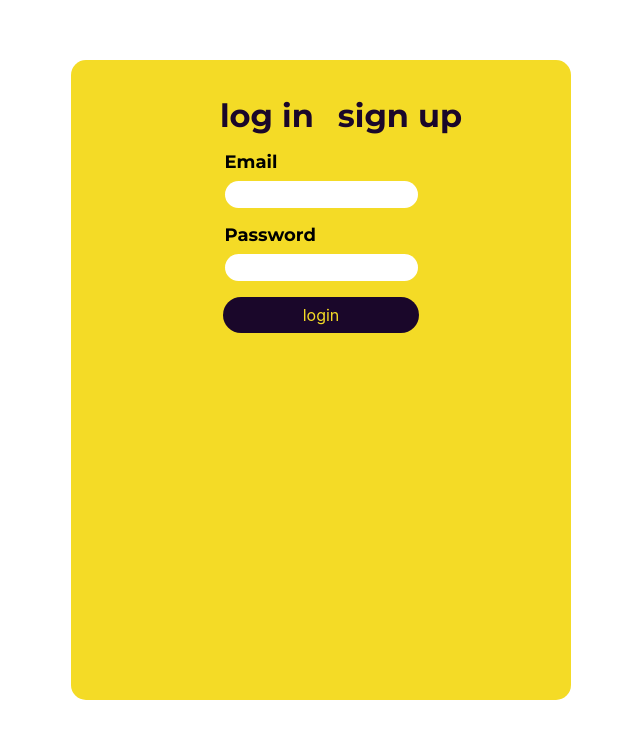
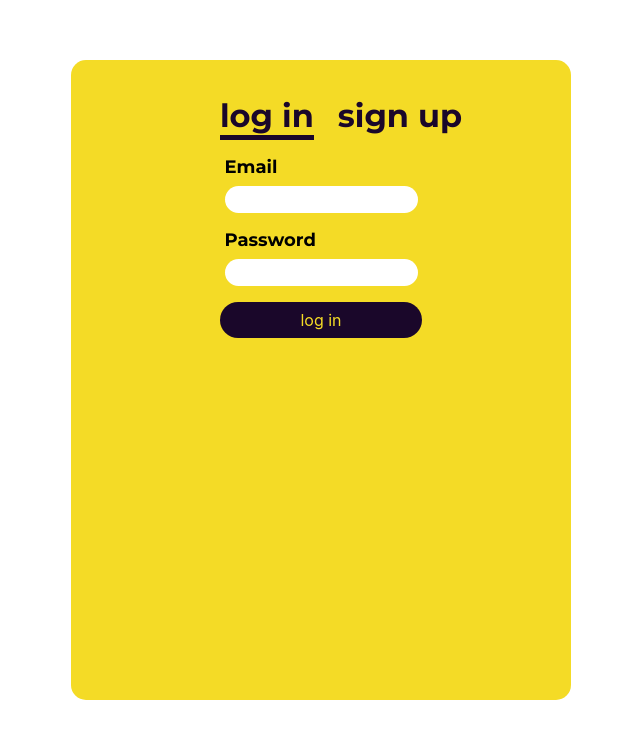
Before and after one commit to matheus-hro/GA-Final-Project-CaseCount, a React (Create React App) app: page /login in a window 1280 px wide. Shown: the top 738 px of the page, without its empty margins (319-959 px from the left). Built offline with nearby package versions, Linux system fonts and the light colour scheme.

Commit message:
last css bit

```diff
--- a/src/components/LoginForm/LoginForm.css
+++ b/src/components/LoginForm/LoginForm.css
@@ -28,3 +28,6 @@ form button {
   padding: 8px 80px;
   border-radius: 20px;
 }
+.activeTab {
+  border-bottom: 5px solid #1A072A;
+}
--- a/src/components/LoginForm/LoginForm.jsx
+++ b/src/components/LoginForm/LoginForm.jsx
@@ -47,7 +47,7 @@ export default class LoginForm extends React.Component {
            <label><span>Password</span>
             <input type="password" name="password" value={this.state.password} onChange={this.handleChange} required/>
            </label>
-          <button onClick={this.handleSubmit}>login</button>
+          <button onClick={this.handleSubmit}>log in</button>
          </form>
             <p>{this.state.error}</p>
       </div>
--- a/src/components/SignupForm/SignupForm.jsx
+++ b/src/components/SignupForm/SignupForm.jsx
@@ -55,7 +55,7 @@ export default class SignupForm extends Component {
            <label><span>Confirm</span>
             <input type="password" name="confirm" value={this.state.confirm} onChange={this.handleChange} required/>
            </label>
-          <button type="submit"  onClick={this.handleSubmit}>login</button>
+          <button type="submit"  onClick={this.handleSubmit}>sign up</button>
          </form>
             <p>{this.state.error}</p>
       </div>
--- a/src/pages/LoginPage/LoginPage.jsx
+++ b/src/pages/LoginPage/LoginPage.jsx
@@ -16,9 +16,9 @@ export default class LoginPage extends React.Component {
   render() {
     return(
       <div className='login-form'>
-        <div className='login-form-container'></div>
+        <div className='login-form-container'>
          <ul className='auth-tabs'>
-          <li onClick={()=> this.updateCurrentTabTo(1)}>log in</li>
+          <li  className="activeTab" onClick={()=> this.updateCurrentTabTo(1)}>log in</li>
           <li onClick={()=> this.updateCurrentTabTo(2)}>sign up</li>
         </ul>
        {this.state.currentTab === 1 ?
@@ -26,6 +26,7 @@ export default class LoginPage extends React.Component {
         :
         <SignupForm />
        }
+       </div>
       </div>
     )
   }
```
